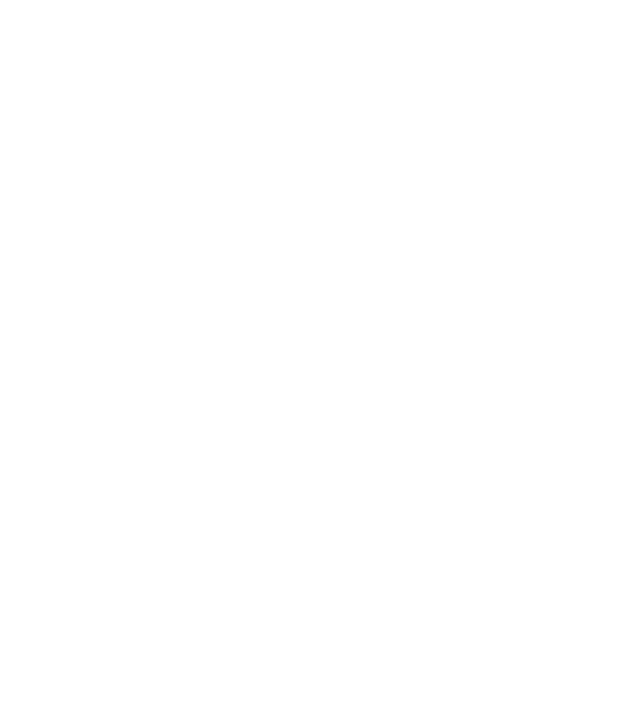
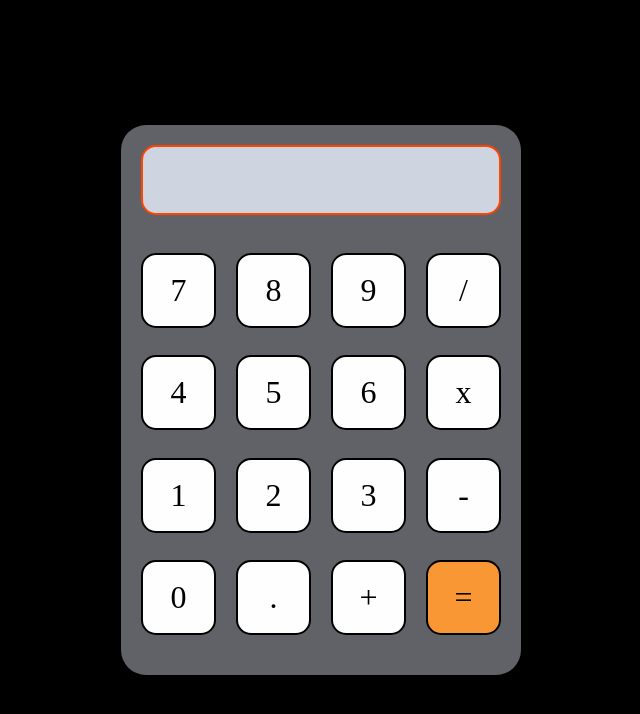
Before and after one commit to NoFox420/odin-calculator, a plain HTML site: page index.html in a window 1280 px wide. Shown: the whole page, without its empty margins (319-959 px from the left). Drawn offline with Linux system fonts and the light colour scheme.

Commit message:
added basic layout and styling

```diff
--- a/index.html
+++ b/index.html
@@ -3,7 +3,31 @@
   <head>
     <meta charset="UTF-8" />
     <meta name="viewport" content="width=device-width, initial-scale=1.0" />
-    <title>Document</title>
+    <link rel="stylesheet" href="styles.css" />
+    <script src="script.js" defer></script>
+    <title>Calculator</title>
   </head>
-  <body></body>
+  <body>
+    <div id="calc-body">
+      <div id="display"></div>
+      <div id="input-area">
+        <div class="digit">7</div>
+        <div class="digit">8</div>
+        <div class="digit">9</div>
+        <div class="digit operator">/</div>
+        <div class="digit">4</div>
+        <div class="digit">5</div>
+        <div class="digit">6</div>
+        <div class="digit operator">x</div>
+        <div class="digit">1</div>
+        <div class="digit">2</div>
+        <div class="digit">3</div>
+        <div class="digit operator">-</div>
+        <div class="digit">0</div>
+        <div class="digit operator">.</div>
+        <div class="digit operator">+</div>
+        <div class="digit equals">=</div>
+      </div>
+    </div>
+  </body>
 </html>
--- a/styles.css
+++ b/styles.css
@@ -0,0 +1,80 @@
+* {
+  margin: 0;
+  padding: 0;
+  box-sizing: border-box;
+}
+
+html {
+  background-color: black;
+  width: 100vw;
+  height: 100vh;
+  display: flex;
+  justify-content: center;
+  align-items: center;
+}
+
+#calc-body {
+  border-radius: 25px;
+  background-color: #616267;
+  padding: 20px;
+  width: 400px;
+  height: 550px;
+}
+
+#display {
+  border: 2px solid orangered;
+  border-radius: 15px;
+  background-color: #ced4e0;
+  height: 70px;
+}
+
+#input-area {
+  height: 80%;
+  width: 100%;
+  display: flex;
+  margin: 25px 0;
+  flex-wrap: wrap;
+  align-items: center;
+  justify-content: space-between;
+  gap: 1px;
+}
+
+.digit {
+  border: 2px solid black;
+  border-radius: 15px;
+  background-color: #fefefe;
+  color: black;
+  width: 75px;
+  height: 75px;
+  display: flex;
+  align-items: center;
+  justify-content: center;
+  font-size: 2rem;
+}
+
+.operator {
+}
+
+.equals {
+  background-color: #f99734;
+}
+
+/*
+#operators {
+  border: 2px solid yellow;
+  width: 25%;
+  height: 90%;
+  display: flex;
+  flex-wrap: wrap;
+  align-items: center;
+  justify-content: end;
+  gap: 10px;
+  padding: 20px 0;
+}
+
+.operator {
+  border: 2px solid purple;
+  border-radius: 15px;
+  width: 70px;
+  height: 70px;
+} */
```
